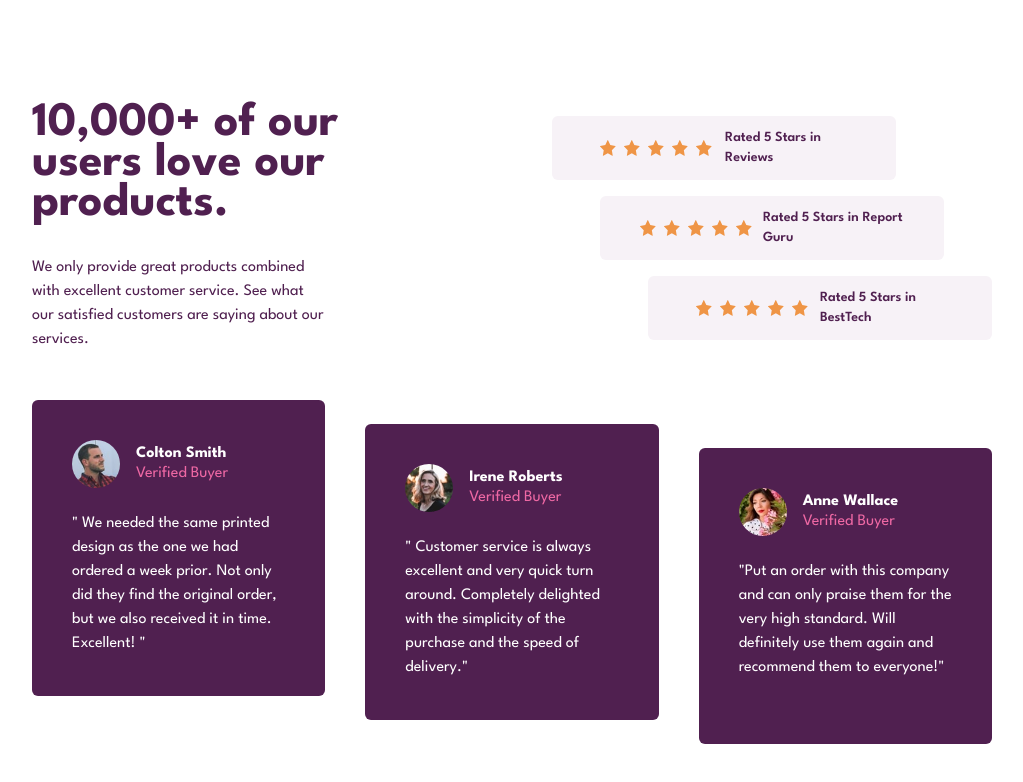
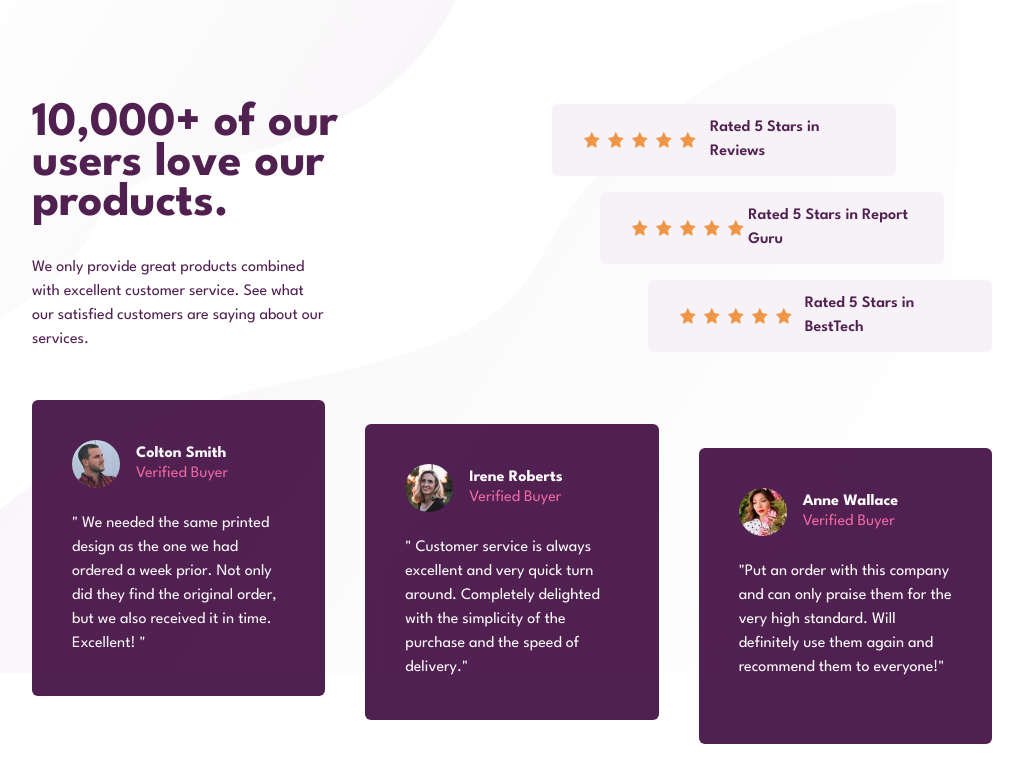
Before and after one commit to karanshergill/Social-Proof-Section, a website built with Vite: page index.html in a window 1280 px wide. Shown: the whole page, without its empty margins (128-1151 px from the left). Built offline with nearby package versions, Linux system fonts and the light colour scheme.

Commit message:
project main files

```diff
--- a/index.html
+++ b/index.html
@@ -11,12 +11,14 @@
 
 <body>
     <main>
-        <div class="flex md:h-screen md:w-full items-center justify-center">
-            <div class="flex flex-col w-3/4 gap-12 py-20 md:py-0">
+        <div class="flex md:h-screen w-full items-center justify-center">
+            <div class="absolute inset-0 bg-no-repeat bg-mobile-top md:bg-desktop-top"></div>
+            <div class="absolute inset-0 bg-no-repeat bg-mobile-bottom md:bg-desktop-bottom"></div>
+            <div class="flex flex-col gap-12 py-16 px-6 items-center justify-center md:w-3/4 md:py-0 md:px-0">
                 <section class="grid md:grid-cols-2 gap-10 md:gap-20">
                     <div class="flex flex-col gap-8 justify-between">
                         <h1
-                            class="text-5xl font-bold text-Primary-Very-Dark-Magenta leading-10 text-center md:text-left md:pr-32">
+                            class="text-4xl leading-8 font-bold text-Primary-Very-Dark-Magenta text-center px-4 md:px-0 md:text-5xl md:leading-10 md:text-left md:pr-32">
                             10,000+ of our
                             users love
                             our
@@ -34,23 +36,23 @@
                     </div>
                     <div class="flex flex-col gap-4 justify-center">
                         <div
-                            class="flex flex-col items-center justify-between bg-Neutral-Light-Grayish-Magenta py-3 rounded-md gap-2 md:gap-8 md:flex-row md:px-12 md:mr-24">
+                            class="flex flex-col items-center justify-between bg-Neutral-Light-Grayish-Magenta py-3 rounded-md gap-2 z-10 md:gap-6 md:flex-row md:px-8 md:mr-24">
                             <div class="stars flex gap-2">
                             </div>
-                            <p class="text-Primary-Very-Dark-Magenta text-sm font-semibold">Rated 5 Stars in Reviews</p>
+                            <p class="text-Primary-Very-Dark-Magenta font-semibold">Rated 5 Stars in Reviews</p>
                         </div>
                         <div
-                            class="flex flex-col items-center justify-between bg-Neutral-Light-Grayish-Magenta py-3 rounded-md gap-2 md:gap-8 md:flex-row md:mr-12 md:ml-12 md:px-10">
+                            class="flex flex-col items-center justify-between bg-Neutral-Light-Grayish-Magenta py-3 rounded-md gap-2 z-10 md:gap-6 md:flex-row md:mr-12 md:ml-12 md:px-8">
                             <div class="stars flex gap-2">
                             </div>
-                            <p class="text-Primary-Very-Dark-Magenta text-sm font-semibold">Rated 5 Stars in Report Guru
+                            <p class="text-Primary-Very-Dark-Magenta font-semibold">Rated 5 Stars in Report Guru
                             </p>
                         </div>
                         <div
-                            class="flex flex-col items-center justify-between bg-Neutral-Light-Grayish-Magenta py-3 rounded-md gap-2 md:gap-8 md:flex-row md:mr-0 md:ml-24 md:px-12">
+                            class="flex flex-col items-center justify-between bg-Neutral-Light-Grayish-Magenta py-3 rounded-md gap-2 z-10 md:gap-6 md:flex-row md:mr-0 md:ml-24 md:px-8">
                             <div class="stars flex gap-2">
                             </div>
-                            <p class="text-Primary-Very-Dark-Magenta text-sm font-semibold">Rated 5 Stars in BestTech
+                            <p class="text-Primary-Very-Dark-Magenta font-semibold">Rated 5 Stars in BestTech
                             </p>
                         </div>
                     </div>
@@ -101,10 +103,6 @@
 
     </main>
 
-    <!-- <footer>
-        <p>Challenge by</p><a href="https://www.frontendmentor.io?ref=challenge" target="_blank">Frontend Mentor</a>.
-        <p>Coded by</p><a href="#">YourName Here</a>.
-    </footer> -->
 </body>
 
 <script>
--- a/tailwind.config.js
+++ b/tailwind.config.js
@@ -10,6 +10,12 @@ module.exports = {
         'Neutral-Light-Grayish-Magenta': 'hsl(300, 24%, 96%)',
         'Neutral-White': 'hsl(0, 0%, 100%)'
       },
+      backgroundImage: {
+        'desktop-top': "url('./images/bg-pattern-top-desktop.svg')",
+        'desktop-bottom': "url('./images/bg-pattern-bottom-desktop.svg')",
+        'mobile-top': "url('./images/bg-pattern-top-mobile.svg')",
+        'mobile-bottom': "url('./images/bg-pattern-bottom-mobile.svg')",
+      },
       fontFamily: {
         'League-Spartan': ["League Spartan", "sans-serif"]
       }
```
